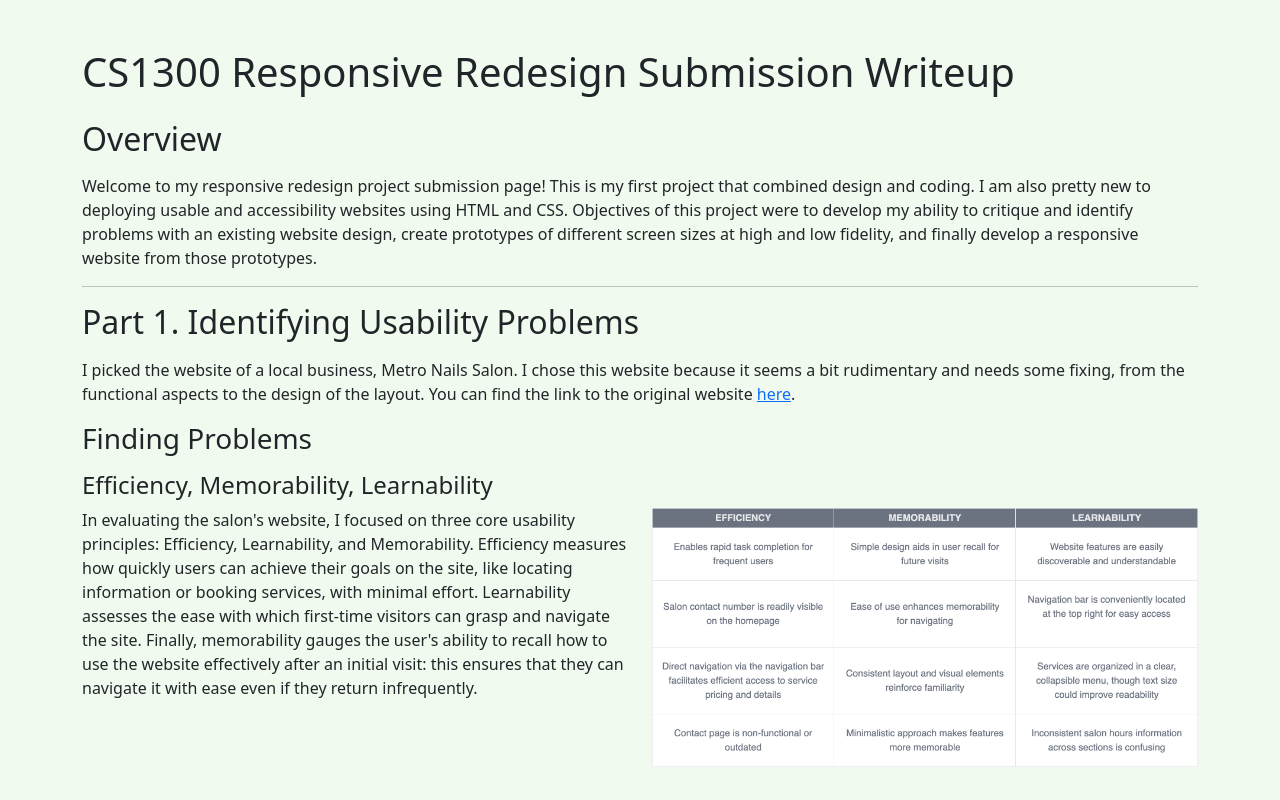
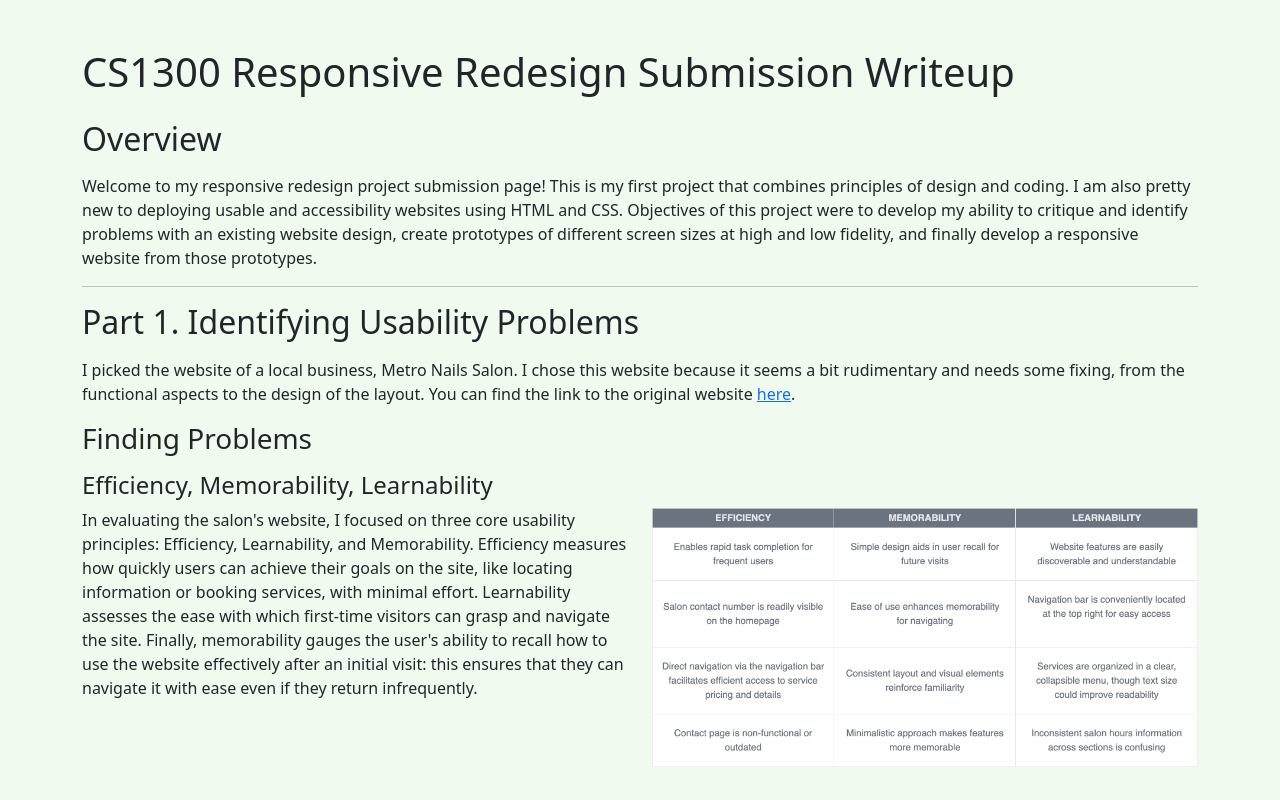
Before and after one commit to angelay1006/Responsive-Redesign-Submission, a plain HTML site: page index.html in a window 1280 px wide. Shown: the top 800 px of the page. Drawn offline with nearby package versions, Linux system fonts and the light colour scheme.

Commit message:
overview changes 2

```diff
--- a/index.html
+++ b/index.html
@@ -18,7 +18,7 @@
         <!-- Overview -->
         <h2 class="mb-3">Overview</h2>
             <p> Welcome to my responsive redesign project submission page!
-                This is my first project that combined design and coding. I am also pretty new to
+                This is my first project that combines principles of design and coding. I am also pretty new to
                 deploying usable and accessibility websites using HTML and CSS. Objectives of this
                 project were to develop my ability to critique and identify problems with an existing
                 website design, create prototypes of different screen sizes at high and low fidelity, and
```
